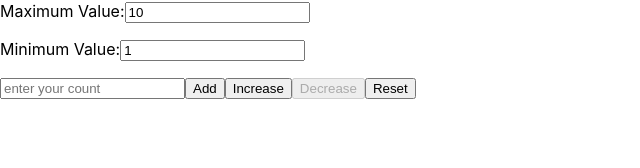
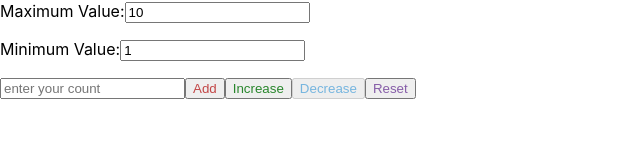
Before and after one commit to Lusine-Sargs-yan/react-first-tasks, a React (Create React App) app: page / in a window 1280 px wide. Shown: the part 117-285 px from the top of the page, without its empty margins (0-640 px from the left). Built offline with nearby package versions, Linux system fonts and the light colour scheme.

Commit message:
styling counter buttons

```diff
--- /dev/null
+++ b/src/Counter.css
@@ -0,0 +1,13 @@
+.add-button {
+  color: #c24646;
+}
+.increase-button {
+  color: #28862c;
+}
+
+.decrease-button {
+  color: #76b5df;
+}
+.reset-button {
+  color: #865da8;
+}
--- a/src/components/Counter.js
+++ b/src/components/Counter.js
@@ -1,5 +1,6 @@
 import React from "react";
 import { saveState, loadState } from "../helpers/localStorage.js";
+import "../Counter.css"
 
 class Counter extends React.Component {
   constructor(props) {
@@ -96,12 +97,12 @@ class Counter extends React.Component {
           value={this.state.inputValue}
           placeholder="enter your count"
         />
-        <button onClick={this.addInput}>Add</button>
-        <button onClick={this.increase}>Increase</button>
-        <button disabled={this.state.count <= 0} onClick={this.decrease}>
+        <button onClick={this.addInput} className="add-button">Add</button>
+        <button onClick={this.increase} className="increase-button">Increase</button>
+        <button disabled={this.state.count <= 0} onClick={this.decrease} className="decrease-button">
           Decrease
         </button>
-        <button onClick={this.reset}>Reset</button>
+        <button onClick={this.reset} className="reset-button">Reset</button>
       </div>
     );
   }
```
